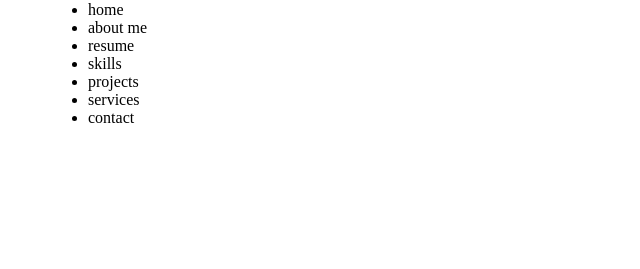
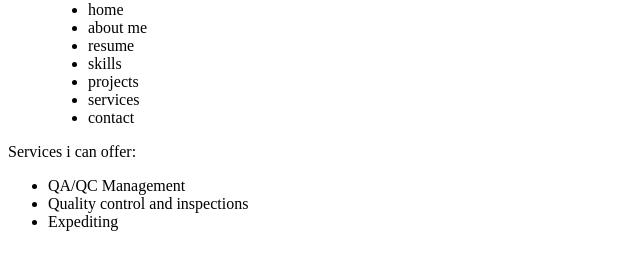
Before and after one commit to julia-rogacka/portfolio, a plain HTML site: page index.html in a window 1280 px wide. Shown: the part 79-348 px from the top of the page, without its empty margins (0-640 px from the left). Drawn offline with Linux system fonts and the light colour scheme.

Commit message:
Added to Services section

```diff
--- a/index.html
+++ b/index.html
@@ -38,6 +38,12 @@
         </div>
 
         <div class="services">
+            <p>Services i can offer:</p>
+            <ul>
+                <li>QA/QC Management</li>
+                <li>Quality control and inspections</li>
+                <li>Expediting</li>
+            </ul>
         </div>
 
         <div class="contact">
```
